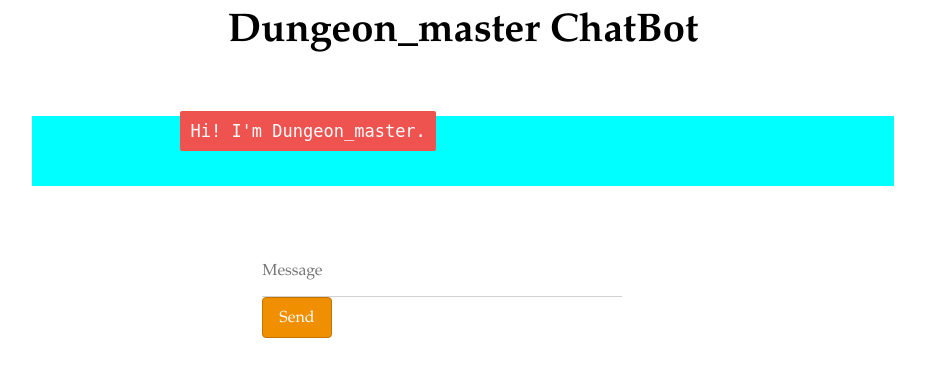
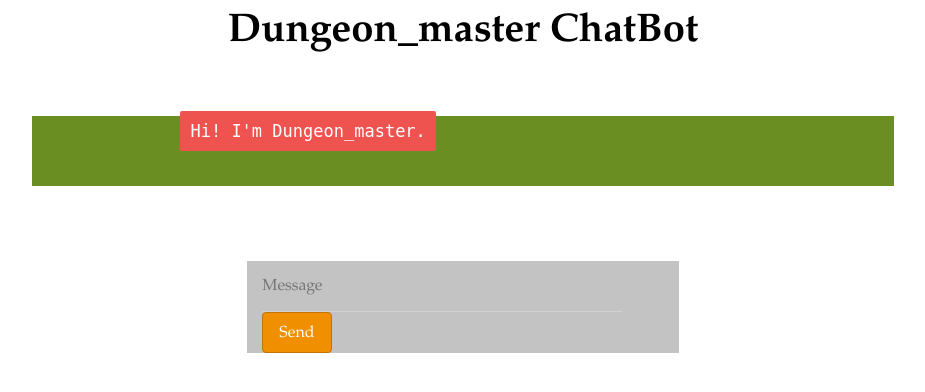
Before and after one commit to Anuragroyan/Chatbot-ChatterBot, a Flask app: page / in a window 1280 px wide. Shown: the top 392 px of the page, without its empty margins (177-1102 px from the left). Run offline with Flask 2, Linux system fonts and the light colour scheme; some libraries are stand-ins or nearby versions.

Commit message:
file code to run

```diff
--- a/Rule-Based-Chatbot/static/style.css
+++ b/Rule-Based-Chatbot/static/style.css
@@ -42,13 +42,12 @@ h3 {
 .col-md-10{flex:0 0 83.333333%;max-width:83.333333%}
 
 .form-control {
-    background: no-repeat bottom,50% calc(100% - 1px);
-    background-image: none, none;
+    background: no-repeat bottom,50%;
+    background-image: none,none;
     background-size: auto, auto;
     background-size: 0 100%,100% 100%;
     border: 0;
     height: 36px;
-    transition: background 0s ease-out;
     padding-left: 0;
     padding-right: 0;
     border-radius: 0;
@@ -92,7 +91,7 @@ h3 {
     box-shadow: 0 14px 26px -12px rgba(255,152,0,.42),0 4px 23px 0 rgba(0,0,0,.12),0 8px 10px -5px rgba(255,152,0,.2);
 }
 
-button, input, optgroup, select, textarea {
+button, input, textarea {
     margin: 0;
     font-family: inherit;
     font-size: inherit;
@@ -100,7 +99,7 @@ button, input, optgroup, select, textarea {
     overflow:visible;
 }
 #chatbox {
-    background-color: cyan;
+    background-color:olivedrab;
     margin-left: auto;
     margin-right: auto;
     width: 80%;
@@ -112,7 +111,9 @@ button, input, optgroup, select, textarea {
     margin-left: auto;
     margin-right: auto;
     width: 40%;
-    margin-top: 60px;
+    margin-top: 75px;
+    min-height: 70px;
+    background-color:#3330314a;
 }
 
 #textInput {
@@ -158,10 +159,3 @@ button, input, optgroup, select, textarea {
     padding: 10px;
     border-radius: 2px;
 }
-
-#tidbit {
-    position: absolute;
-    bottom: 0;
-    right: 0;
-    width: 300px;
-}
```
Also changed, not shown: Rule-Based-Chatbot/db.sqlite3, 2 other files.
